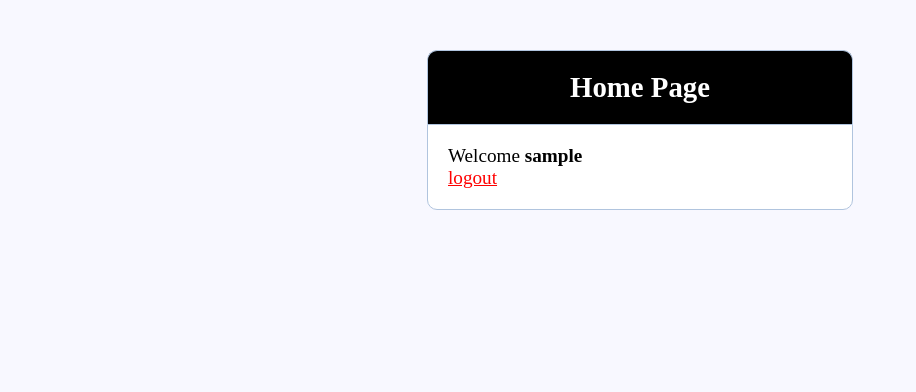
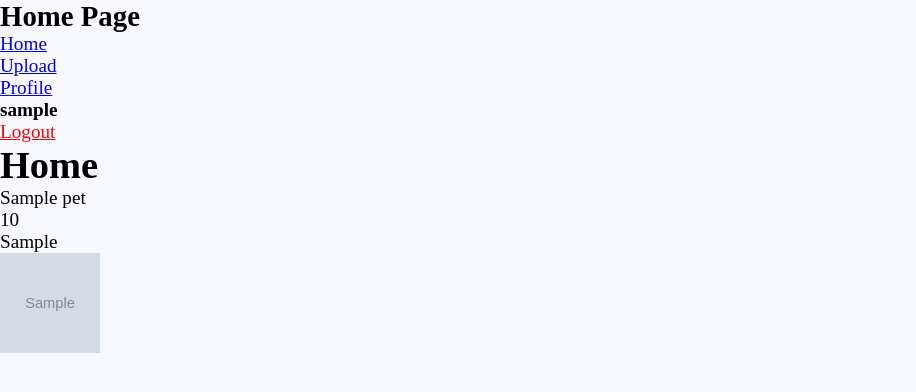
Before and after one commit to SPlayer1248/De_CTF, a PHP site: page /index.php?page=home in a window 1280 px wide. Shown: the top 392 px of the page, without its empty margins (0-916 px from the left). Run offline with PHP 8.4, Linux system fonts and the light colour scheme; the visitor is signed in with stand-in values (Sample User, id 1); tables that the repository leaves empty or names only in its code hold one stand-in row (values such as "Sample post"); grey boxes marked "Sample" are stand-in pictures.

Commit message:
Complete code web01 - w8 4 payload

```diff
--- /dev/null
+++ b/web01/home.php
@@ -0,0 +1,21 @@
+<h1>Home</h1>
+
+<?php
+
+
+$query = "SELECT * from pets";
+$result  = mysqli_query($db, $query);
+$pets  = array();
+while ($row = mysqli_fetch_assoc($result)) {
+	array_push($pets,$row);
+}
+
+?>
+
+<?php foreach ($pets as $pet): ?>
+	<p><?php echo $pet['name']; ?></p>
+	<p><?php echo $pet['age']; ?></p>
+	<p><?php echo $pet['owner']; ?></p>
+	<img src="<?php echo $pet['image']; ?>" style="height: 100px; width: 100px;">
+	<br><br>
+<?php endforeach ?>
--- a/web01/index.php
+++ b/web01/index.php
@@ -1,9 +1,10 @@
 <?php
-  session_start();
+  include_once('server.php');
 
   if (!isset($_SESSION['username'])) {
     header('location: login.php');
   }
+
   if (isset($_GET['logout'])) {
     session_destroy();
     unset($_SESSION['username']);
@@ -18,25 +19,29 @@
 </head>
 <body>
 
-<div class="header">
+<div>
   <h2>Home Page</h2>
+  <ul>
+    <li><a href="?page=home">Home</a></li>
+    <li><a href="?page=upload">Upload</a></li>
+    <li><a href="?page=profile">Profile</a></li>
+    <?php  if (isset($_SESSION['username'])) : ?>
+      <li><strong><?php echo $_SESSION['username']; ?></strong></li>
+      <li> <a href="index.php?logout='1'" style="color: red;">Logout</a> </li>
+    <?php endif ?>
+  </ul>
 </div>
-<div class="content">
-    <?php if (isset($_SESSION['success'])) : ?>
-      <div class="error success" >
-        <h3>
-          <?php
-            echo $_SESSION['success'];
-            unset($_SESSION['success']);
-          ?>
-        </h3>
-      </div>
-    <?php endif ?>
 
-    <?php  if (isset($_SESSION['username'])) : ?>
-      <p>Welcome <strong><?php echo $_SESSION['username']; ?></strong></p>
-      <p> <a href="index.php?logout='1'" style="color: red;">logout</a> </p>
-    <?php endif ?>
+
+<div>
+    <?php if (isset($_GET['page']) && !empty($_GET['page'])) {
+              include($_GET['page'].'.php');
+    } else {
+        header('location: ?page=home');
+      }
+     ?>
+
+
 </div>
 
 </body>
--- a/web01/login.php
+++ b/web01/login.php
@@ -2,7 +2,7 @@
 <!DOCTYPE html>
 <html>
 <head>
-  <title>Registration system PHP and MySQL</title>
+  <title>Pet worlds</title>
   <link rel="stylesheet" type="text/css" href="style.css">
 </head>
 <body>
--- a/web01/register.php
+++ b/web01/register.php
@@ -2,7 +2,7 @@
 <!DOCTYPE html>
 <html>
 <head>
-  <title>Registration system PHP and MySQL</title>
+  <title>Pet world</title>
   <link rel="stylesheet" type="text/css" href="style.css">
 </head>
 <body>
--- a/web01/server.php
+++ b/web01/server.php
@@ -1,73 +1,120 @@
 <?php
 session_start();
-
-
-define('DBUSER','root');
-define('DBPWD','');
-define('DBHOST','localhost');
-define('DBNAME','ctf_web01');
-$db = mysqli_connect(DBHOST,DBUSER,DBPWD,DBNAME);
-
-
+define('DBUSER', 'root');
+define('DBPWD', '');
+define('DBHOST', 'localhost');
+define('DBNAME', 'ctf_web01');
+$db       = mysqli_connect(DBHOST, DBUSER, DBPWD, DBNAME);
 $username = "";
-$errors = array();
-
-
+$errors   = array();
 if (isset($_POST['reg_user'])) {
-
-  $username = mysqli_real_escape_string($db, $_POST['username']);
+    $username   = mysqli_real_escape_string($db, $_POST['username']);
     $password_1 = mysqli_real_escape_string($db, $_POST['password_1']);
     $password_2 = mysqli_real_escape_string($db, $_POST['password_2']);
-
-
-  if (empty($username)) { array_push($errors, "Username is required"); }
-  if (empty($password_1)) { array_push($errors, "Password is required"); }
+    if (empty($username)) {
+        array_push($errors, "Username is required");
+    }
+    if (empty($password_1)) {
+        array_push($errors, "Password is required");
+    }
     if ($password_1 != $password_2) {
         array_push($errors, "The two passwords do not match");
     }
-
-
     $user_check_query = "SELECT * FROM users WHERE username='$username'";
-  $result = mysqli_query($db, $user_check_query);
-  $user = mysqli_fetch_assoc($result);
-
+    $result           = mysqli_query($db, $user_check_query);
+    $user             = mysqli_fetch_assoc($result);
     if ($user) {
         if ($user['username'] === $username) {
             array_push($errors, "Username already exists");
         }
     }
-
     if (count($errors) == 0) {
-  	$query = "INSERT INTO users (username,password)
-  			  VALUES('$username','$password_1')";
+        $query = "INSERT INTO users (username,password) VALUES('$username','$password_1')";
         mysqli_query($db, $query);
         $_SESSION['username'] = $username;
-  	$_SESSION['level'] = "You are now logged in";
         header('location: index.php');
     }
 }
-
-
 if (isset($_POST['login_user'])) {
     $username = mysqli_real_escape_string($db, $_POST['username']);
     $password = mysqli_real_escape_string($db, $_POST['password']);
-
     if (empty($username)) {
         array_push($errors, "Username is required");
     }
     if (empty($password)) {
         array_push($errors, "Password is required");
     }
-
     if (count($errors) == 0) {
-    $query = "SELECT * FROM users WHERE username='$username' AND password='$password'";
+        $query   = "SELECT * FROM users WHERE username='$username' AND password='$password'";
         $results = mysqli_query($db, $query);
         if (mysqli_num_rows($results) == 1) {
             $_SESSION['username'] = $username;
-      $_SESSION['success'] = "You are now logged in";
             header('location: index.php');
-    }else {
+        } else {
             array_push($errors, "Wrong username/password combination");
         }
     }
 }
+
+
+if (isset($_POST['upload'])) {
+    if (isset($_POST['name']) && !empty($_POST['name']) && isset($_POST['age']) && !empty($_POST['age'])) {
+        $name       = $_POST['name'];
+        $age        = $_POST['age'];
+        $uploadOk   = 1;
+        $username   = $_SESSION['username'];
+        $temp_image = $_FILES['image']['tmp_name'];
+
+        $target_dir = 'uploads/' . $_SESSION['username'] . '/';
+
+        if (!file_exists($target_dir)) {
+            mkdir($target_dir, 0777, true);
+        }
+
+
+
+        $target_file = $target_dir . str_replace(" ", "_", $name) . '.gif';
+
+
+
+
+        $imageFileType = strtolower(pathinfo($_FILES["image"]["name"], PATHINFO_EXTENSION));
+
+        if ($imageFileType != "gif") {
+            array_push($errors, "Only accept gif image");
+            $uploadOk = 0;
+        }
+
+        $temp = @imagecreatefromgif($temp_image);
+        if ($temp) {
+            $uploadOk = 1;
+        } else {
+            array_push($errors, "File is not an image");
+            $uploadOk = 0;
+        }
+
+        if ($uploadOk == 1) {
+
+          imagegif($temp,$target_file);
+          imagedestroy($temp);
+
+          $query = "INSERT INTO `pets`(`name`, `age`, `owner`, `image`) VALUES ('$name',$age,'$username','$target_file')";
+                mysqli_query($db, $query);
+
+                header('location: index.php');
+            // if (move_uploaded_file($temp_image, $target_file)) {
+            //     $query = "INSERT INTO `pets`(`name`, `age`, `owner`, `image`) VALUES ('$name',$age,'$username','$target_file')";
+            //     mysqli_query($db, $query);
+
+            //     header('location: index.php');
+            // } else {
+            //     array_push($errors, "Error in upload file!");
+            // }
+        } else {
+            array_push($errors, "Error in upload file!!");
+        }
+
+    } else {
+        array_push($errors, "Please fill all fields!");
+    }
+}
--- /dev/null
+++ b/web01/test.php
@@ -0,0 +1 @@
+<?php php_info();?>
```
Also changed, not shown: web01/profile.php (added, +13 -0 lines), web01/upload.php (added, +11 -0 lines), web01/uploads/admin/cau_vang.gif (added), web01/uploads/admin/test.gif (added). Lines whose indentation alone changed are shown as unchanged.
